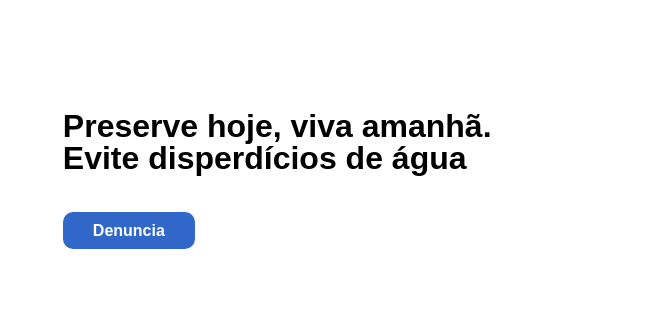
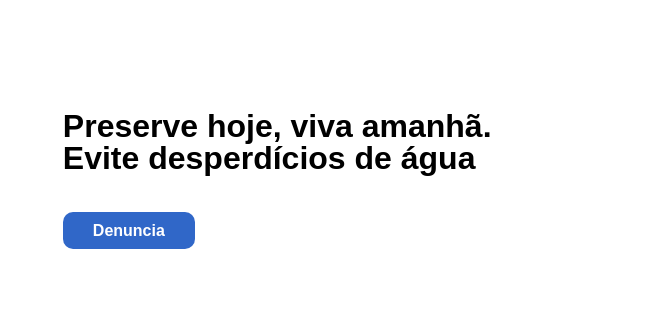
Before and after one commit to luisfilipelima/Planeta-agua-projeto, a plain HTML site: page index.html in a window 1280 px wide. Shown: the part 135-455 px from the top of the page, 0-667 px from the left. Drawn offline with nearby package versions, Linux system fonts and the light colour scheme.

Commit message:
atualizei meu site

```diff
--- a/index.html
+++ b/index.html
@@ -27,7 +27,7 @@
    </header>
    <main>
        <div class="main-text">
-           <h1>Preserve hoje, viva amanhã.<br> Evite disperdícios de água</h1>
+           <h1>Preserve hoje, viva amanhã.<br> Evite desperdícios de água</h1>
            <div class="botao">
               <a href="#">Denuncia</a>
            </div>
```
